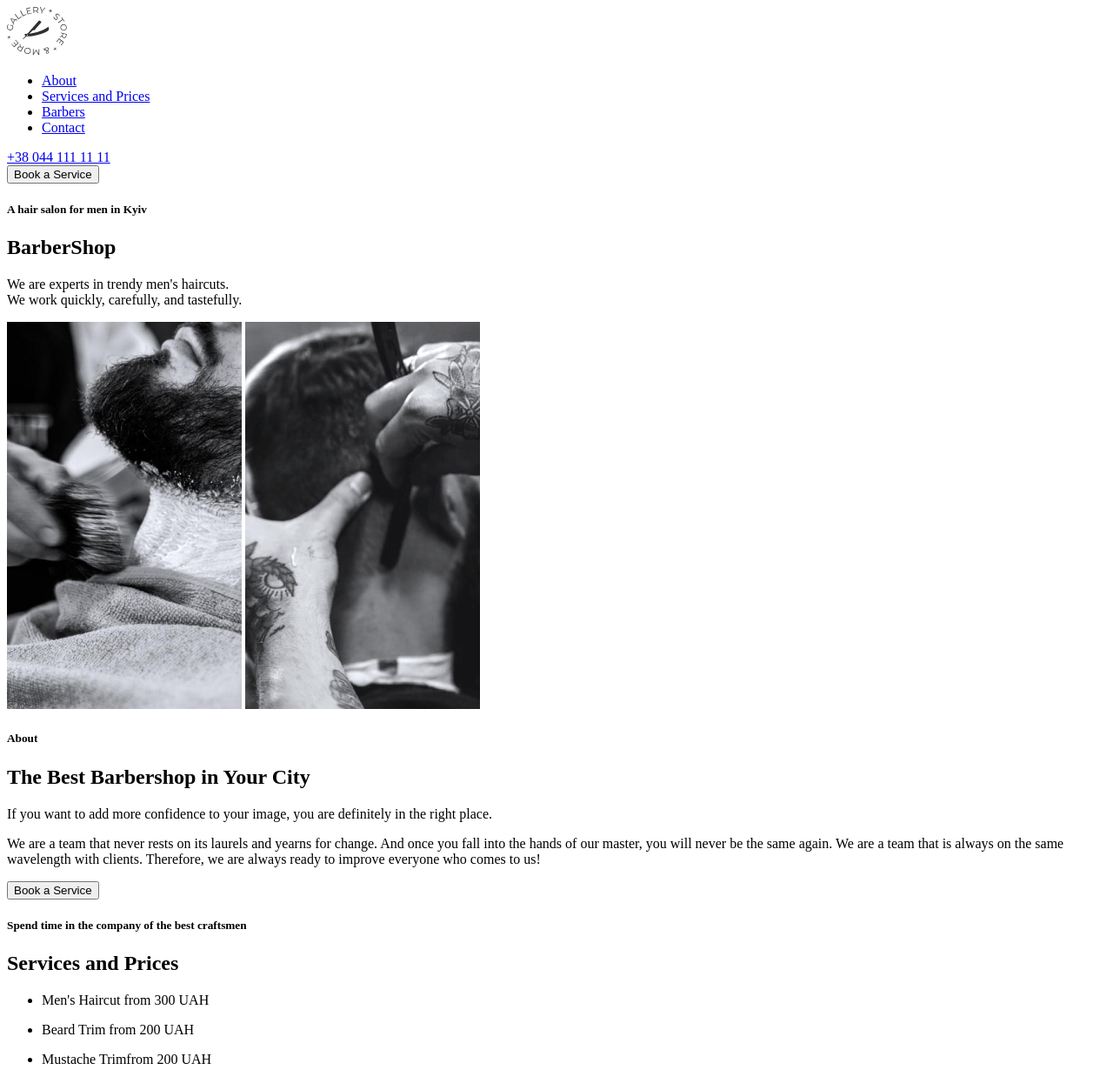
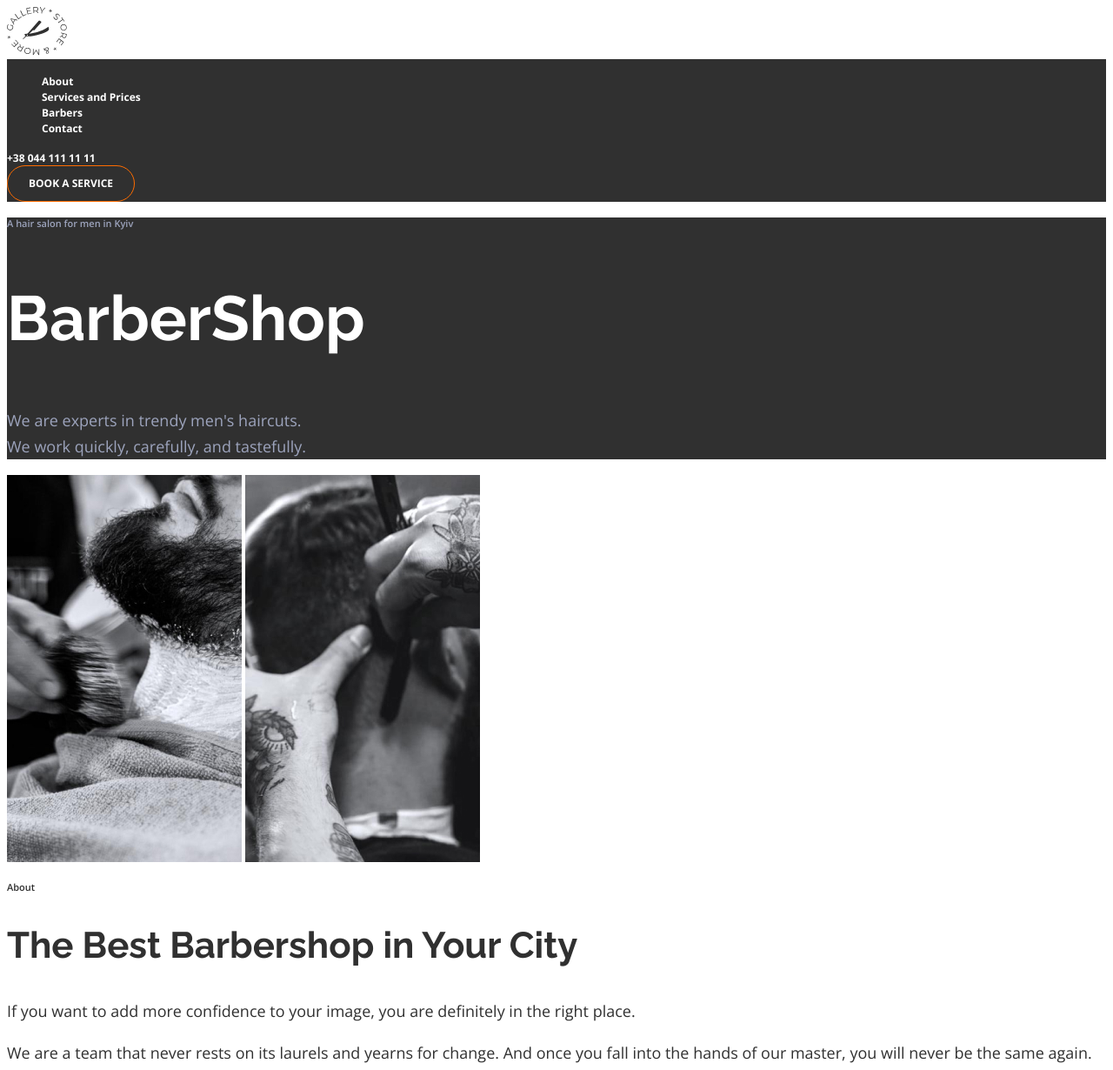
Before and after one commit to roxana-toma/HTML_CSS_lectia_4, a plain HTML site: page index.html in a window 1280 px wide. Shown: the top 1230 px of the page at 87% size. Drawn offline with nearby package versions, Linux system fonts and the light colour scheme.

Commit message:
lectia 4 css style
style in css

```diff
--- /dev/null
+++ b/css/style.css
@@ -0,0 +1,136 @@
+:root {
+  --orange: #ff6c00;
+  --white: #ffffff;
+  --light-gray: #9da4bd;
+  --black: #303030;
+  --primary-font: "Open sans", sans-serif;
+  --sencondary-font: "Raleway", sans-serif;
+}
+
+/* Header section style */
+
+.header {
+  background-color: #303030;
+}
+
+.header__logo {
+  background-color: var(--white);
+}
+
+.header__navigation {
+}
+
+.header__navigation ul {
+  list-style: none;
+}
+
+.header__navigation a {
+  text-decoration: none;
+  font-family: var(--primary-font);
+  font-size: 12px;
+  font-weight: 700;
+  line-height: 16px;
+  color: var(--white);
+}
+
+.header__navigation a:hover {
+  text-decoration: none;
+  font-family: var(--primary-font);
+  font-size: 12px;
+  font-weight: 700;
+  line-height: 16px;
+  color: var(--orange);
+}
+
+.header__info a {
+  text-decoration: none;
+  font-family: var(--primary-font);
+  font-size: 12px;
+  font-weight: 700;
+  line-height: 16px;
+  font-style: normal;
+  color: var(--white);
+}
+
+.header__booking {
+}
+
+.button {
+  text-decoration: none;
+  font-family: var(--primary-font);
+  font-size: 12px;
+  font-weight: 700;
+  line-height: 16px;
+  background-color: transparent;
+  color: var(--white);
+  text-transform: uppercase;
+  padding: 12px 24px;
+  border: 1px solid var(--orange);
+  border-radius: 25px;
+  cursor: pointer;
+}
+
+.button-dark:hover {
+  color: var(--white);
+  background-color: var(--orange);
+}
+
+/* Hero section style */
+
+.hero-section {
+  background-color: #303030;
+}
+
+.hero-section__subtitle {
+  font-size: 11px;
+  font-family: var(--primary-font);
+  font-weight: 600;
+  line-height: 14px;
+  color: var(--light-gray);
+}
+
+.hero-section__title {
+  font-family: var(--sencondary-font);
+  color: var(--white);
+  font-size: 72px;
+  font-weight: 700;
+  line-height: 84px;
+}
+
+.hero-section__text {
+  font-size: 18px;
+  font-family: var(--primary-font);
+  font-weight: 400;
+  line-height: 30px;
+  color: var(--light-gray);
+}
+
+/* Hero section style */
+
+.about__subtitle {
+  font-size: 11px;
+  font-family: var(--primary-font);
+  font-weight: 600;
+  line-height: 14px;
+  color: var(--black);
+}
+
+.about__title {
+  font-size: 42px;
+  font-family: var(--sencondary-font);
+  font-weight: 700;
+  line-height: 50px;
+  color: var(--black);
+}
+
+.about__text {
+  font-size: 18px;
+  font-family: var(--primary-font);
+  font-weight: 400;
+  line-height: 30px;
+  color: var(--black);
+}
+
+.about__button {
+  color: var(--black);
+}
--- a/index.html
+++ b/index.html
@@ -1,16 +1,24 @@
 <!DOCTYPE html>
 <html lang="en">
+
 <head>
   <meta charset="UTF-8" />
   <title>Lctia 1 HTML&CSS</title>
+  <link rel="preconnect" href="https://fonts.googleapis.com">
+  <link rel="preconnect" href="https://fonts.gstatic.com" crossorigin>
+  <link
+    href="https://fonts.googleapis.com/css2?family=Open+Sans:ital,wght@0,300..800;1,300..800&family=Raleway:ital,wght@0,100..900;1,100..900&display=swap"
+    rel="stylesheet">
+  <link rel="stylesheet" href="./css/style.css">
 </head>
+
 <body>
   <!--Header section-->
-    <header>
-      <div>
+  <header class="header">
+    <div class="header__logo">
       <a href="#"><img src="./img/logo.svg" alt="logo" /></a>
     </div>
-      <nav>
+    <nav class="header__navigation">
       <ul>
         <li><a href="#">About</a></li>
         <li><a href="#">Services and Prices</a></li>
@@ -18,24 +26,24 @@
         <li><a href="#">Contact</a></li>
       </ul>
     </nav>
-      <div><a href="tel:+380441111111">+38 044 111 11 11</a></div>
-      <button>Book a Service</button>
+    <div class="header__info"><a href="tel:+380441111111">+38 044 111 11 11</a></div>
+    <button class="header__booking button">Book a Service</button>
   </header>
 
   <!--Portiune principala a paginii web-->
   <main>
     <!--Hero section-->
-      <section>
-        <h5>A hair salon for men in Kyiv</h5>
-        <h1>BarberShop</h1>
-        <p>
-          We are experts in trendy men's haircuts.<br/> We work quickly, carefully,
+    <section class="hero-section">
+      <h5 class="hero-section__subtitle">A hair salon for men in Kyiv</h5>
+      <h1 class="hero-section__title">BarberShop</h1>
+      <p class="hero-section__text">
+        We are experts in trendy men's haircuts.<br /> We work quickly, carefully,
         and tastefully.
       </p>
     </section>
 
     <!--About section-->
-      <section>
+    <section class="about-section">
       <!--Div cu imagini-->
       <div>
         <img src="./img/img-1.jpg" alt="Img 1">
@@ -44,15 +52,17 @@
 
       <!--Div cu info-->
       <div>
-            <h5>About</h5>
-            <h2>The Best Barbershop in Your City</h2>
-            <p>
+        <h5 class="about__subtitle">About</h5>
+        <h2 class="about__title">The Best Barbershop in Your City</h2>
+        <p class="about__text">
           If you want to add more confidence to your image, you are definitely in the right place.
         </p>
-            <p>
-              We are a team that never rests on its laurels and yearns for change. And once you fall into the hands of our master, you will never be the same again. We are a team that is always on the same wavelength with clients. Therefore, we are always ready to improve everyone who comes to us!
+        <p class="about__text">
+          We are a team that never rests on its laurels and yearns for change. And once you fall into the hands of our
+          master, you will never be the same again. We are a team that is always on the same wavelength with clients.
+          Therefore, we are always ready to improve everyone who comes to us!
         </p>
-            <button>Book a Service</button>
+        <button class="about__button button">Book a Service</button>
       </div>
     </section>
 
@@ -65,9 +75,15 @@
         <li>
           <p>Men's Haircut <span>from 300 UAH</span></p>
         </li>
-                  <li><p>Beard Trim <span>from 200 UAH</span></p></li>
-                  <li><p>Mustache Trim<span>from 200 UAH</span></p></li>
-                  <li><p>Straight Razor Shave<span>from 200 UAH</span></p></li>
+        <li>
+          <p>Beard Trim <span>from 200 UAH</span></p>
+        </li>
+        <li>
+          <p>Mustache Trim<span>from 200 UAH</span></p>
+        </li>
+        <li>
+          <p>Straight Razor Shave<span>from 200 UAH</span></p>
+        </li>
       </ul>
 
       <ul>
@@ -91,22 +107,26 @@
     <!--Reviews section-->
     <section>
       <ul>
-          <li><p><strong>600<sup>+</sup></strong>
+        <li>
+          <p><strong>600<sup>+</sup></strong>
           </p>
           <p>Satisfied Customers <br>
             per Day</p>
         </li>
-          <li><p><strong>50<sup>+</sup></strong>
+        <li>
+          <p><strong>50<sup>+</sup></strong>
           </p>
           <p>Excellent Service <br>
             Awards</p>
         </li>
-          <li><p><strong>20<sup>+</sup></strong>
+        <li>
+          <p><strong>20<sup>+</sup></strong>
           </p>
           <p>The Best Barbers <br>
             of Kyiv</p>
         </li>
-          <li><p><strong>100<sup>+</sup></strong>
+        <li>
+          <p><strong>100<sup>+</sup></strong>
           </p>
           <p>Gifts for Regular <br>
             Customers</p>
@@ -177,4 +197,5 @@
     </ul>
   </footer>
 </body>
+
 </html>
```
Also changed, not shown: .prettier.json (renamed from .ptrttierc.json). Lines whose indentation alone changed are shown as unchanged.
